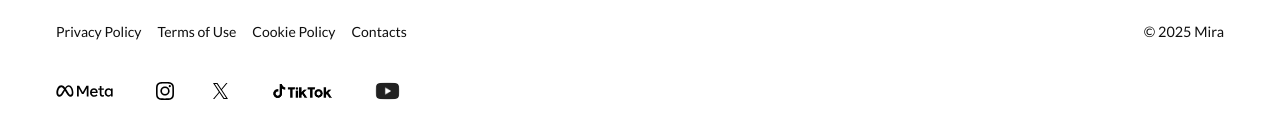
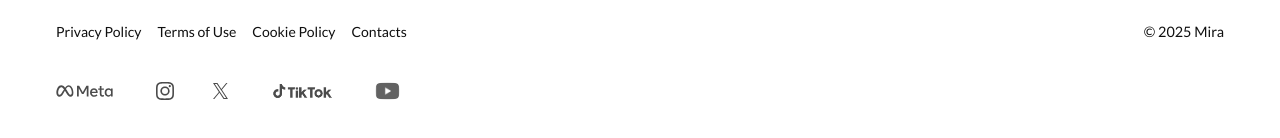
Before and after one commit to corechuv/mira-client, a React (Vite) app: page / in a window 1280 px wide. Shown: the part 1355-1493 px from the top of the page. Built offline with nearby package versions, Linux system fonts and the light colour scheme; no server answers.

Commit message:
modified:   src/components/Footer.module.scss 	modified:   src/components/Footer.tsx

```diff
--- a/src/components/Footer.module.scss
+++ b/src/components/Footer.module.scss
@@ -103,6 +103,10 @@
   filter: brightness(1.1);
 }
 
+.socials {
+  opacity: 0.7;
+}
+
 .copy {
   color: var(--text);
   font-size: .9rem;
--- a/src/components/Footer.tsx
+++ b/src/components/Footer.tsx
@@ -148,7 +148,7 @@ export default function Footer() {
         </div>
 
         <div className={styles.iconGroup} style={{ display: "flex", marginTop: 30, marginLeft: "-18px", justifyContent: "start" }} aria-label="Соцсети">
-          <ul className={styles.icons}>
+          <ul className={`${styles.icons} ${styles.socials}`}>
             {socials.map((i) => (
               <li key={i.alt} className={styles.iconItem}>
                 <a
```
